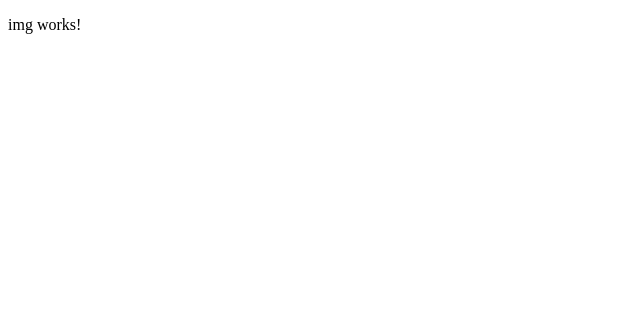
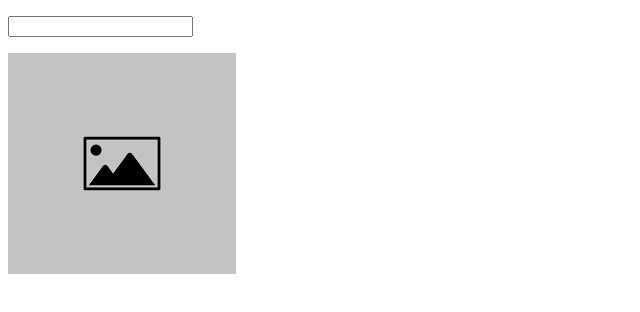
Before and after one commit to Jonagarme/My-Store-Angular, an Angular app: page / in a window 1280 px wide. Shown: the top 312 px of the page, without its empty margins (0-640 px from the left). Built offline with nearby package versions, Linux system fonts and the light colour scheme.

Commit message:
primer componente creado img

```diff
--- a/src/app/app.component.html
+++ b/src/app/app.component.html
@@ -1,3 +1,6 @@
-<app-img>
+<p>
+    <input type="text"[(ngModel)] = "imgParent" />
+</p>
 
+<app-img [img]="imgParent">
 </app-img>
--- a/src/app/app.component.ts
+++ b/src/app/app.component.ts
@@ -6,5 +6,5 @@ import { Component } from '@angular/core';
   styleUrls: ['./app.component.scss']
 })
 export class AppComponent {
-  title = 'my-store';
+  imgParent = '';
 }
--- a/src/app/app.module.ts
+++ b/src/app/app.module.ts
@@ -1,5 +1,6 @@
 import { NgModule } from '@angular/core';
 import { BrowserModule } from '@angular/platform-browser';
+import { FormsModule } from '@angular/forms';
 
 import { AppRoutingModule } from './app-routing.module';
 import { AppComponent } from './app.component';
@@ -12,7 +13,8 @@ import { ImgComponent } from './components/img/img.component';
   ],
   imports: [
     BrowserModule,
-    AppRoutingModule
+    AppRoutingModule,
+    FormsModule
   ],
   providers: [],
   bootstrap: [AppComponent]
--- a/src/app/components/img/img.component.html
+++ b/src/app/components/img/img.component.html
@@ -1 +1,4 @@
-<p>img works!</p>
+<img width="200" [src]="img" *ngIf="img; else elseImg">
+<ng-template #elseImg>
+    <img src="./assets/img/default.png" alt="">
+</ng-template>
--- a/src/app/components/img/img.component.ts
+++ b/src/app/components/img/img.component.ts
@@ -1,4 +1,4 @@
-import { Component } from '@angular/core';
+import { Component, Input } from '@angular/core';
 
 @Component({
   selector: 'app-img',
@@ -6,5 +6,5 @@ import { Component } from '@angular/core';
   styleUrls: ['./img.component.scss']
 })
 export class ImgComponent {
-
+  @Input() img: string = 'valor init';
 }
```
Also changed, not shown: src/assets/img/default.png (added).
